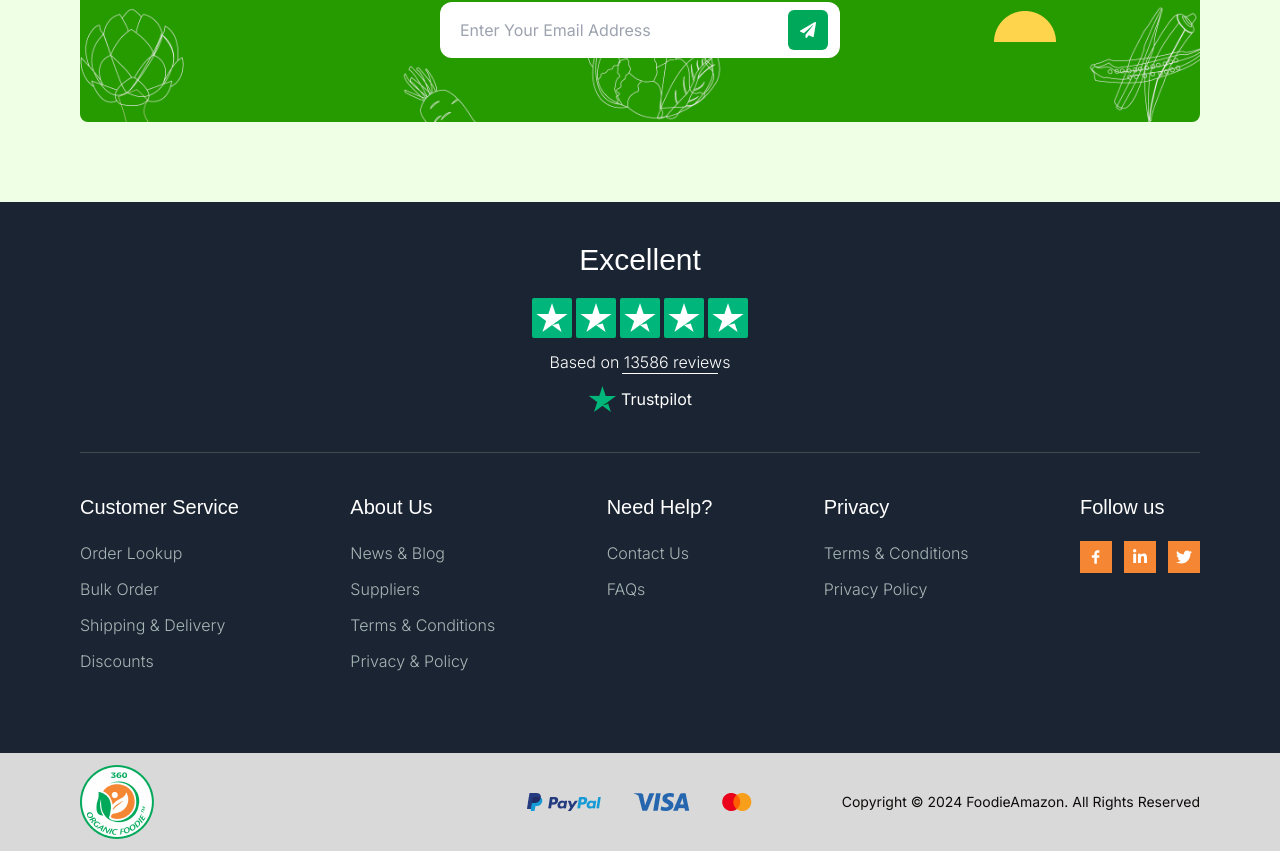
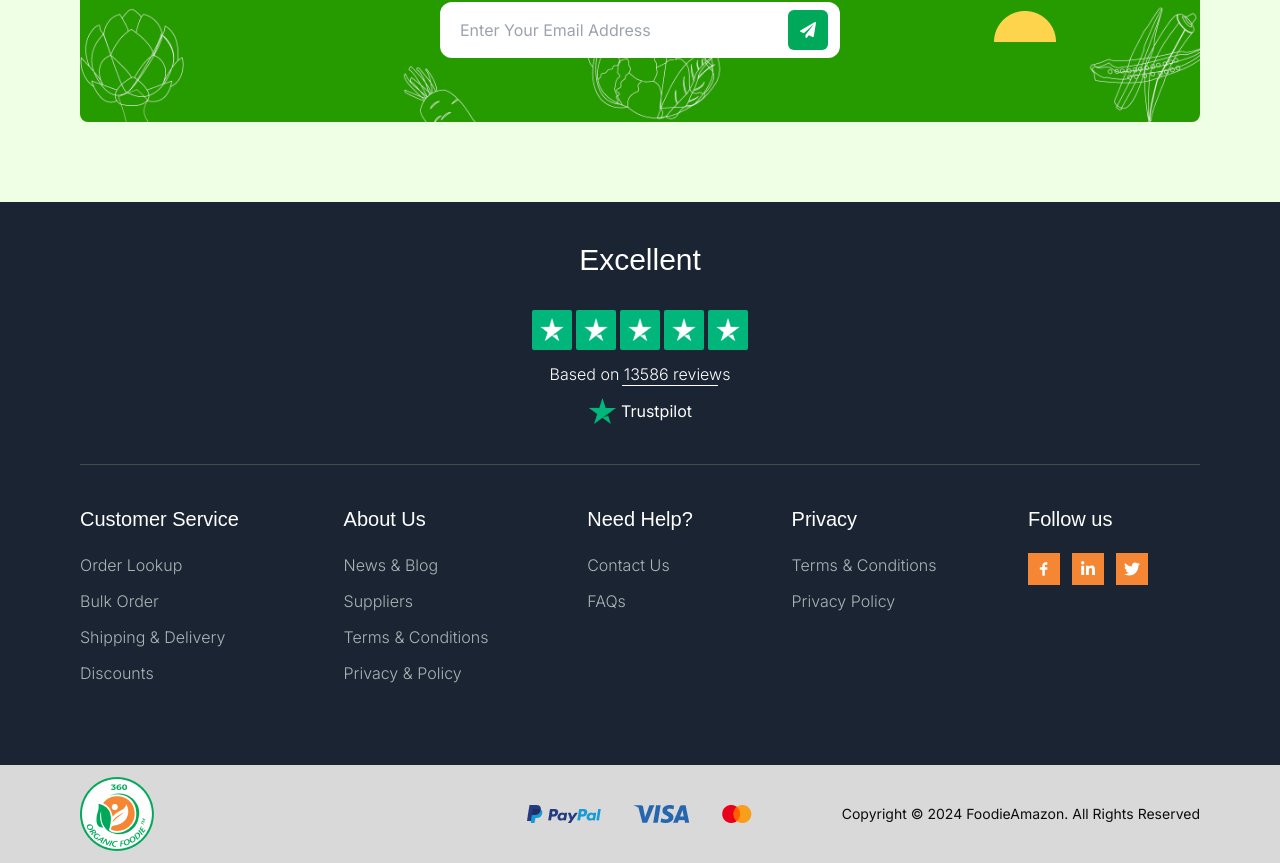
Before and after one commit to blossomobasi/organic_foodie_ecommerce, a React (Vite) app: page / in a window 1280 px wide. Shown: the part 5536-6399 px from the top of the page. Built offline with nearby package versions, Linux system fonts and the light colour scheme; a web font is replaced by a local one.

Commit message:
Implement responsiveness

```diff
--- a/src/components/Footer.tsx
+++ b/src/components/Footer.tsx
@@ -39,17 +39,17 @@ const Footer = () => {
 
     return (
         <section>
-            <div className="bg-darkBlue px-20 py-10 text-white">
+            <div className="bg-darkBlue lg:px-20 px-5 py-10 text-white">
                 <div className="flex flex-col items-center text-center pb-10">
-                    <h3 className="text-3xl font-medium pb-5 nichrome">Excellent</h3>
+                    <h3 className="text-3xl font-medium md:pb-5 mb-3 nichrome">Excellent</h3>
 
                     <div className="flex space-x-1">
                         {Array.from({ length: 5 }).map((_, index) => (
                             <div
                                 key={index}
-                                className="bg-primaryGreen-300 w-10 h-10 flex items-center justify-center rounded-sm"
+                                className="bg-primaryGreen-300 md:w-10 md:h-10 p-1 flex items-center justify-center rounded-sm"
                             >
-                                <img src={WhiteStar} alt="White Star" />
+                                <img src={WhiteStar} alt="White Star" className="w-6 h-6" />
                             </div>
                         ))}
                     </div>
@@ -74,7 +74,7 @@ const Footer = () => {
                 <hr className="border-[#404B4B] border-1 " />
 
                 {/* Footer */}
-                <footer className="flex justify-between py-10">
+                <footer className="grid lg:grid-cols-5 md:grid-cols-3 grid-cols-2 py-10 gap-y-6">
                     <div>
                         <h4 className="text-xl font-medium mb-5 nichrome">Customer Service</h4>
                         <ul className="text-[#A6B6B6] font-light flex flex-col space-y-3">
@@ -86,7 +86,7 @@ const Footer = () => {
                         </ul>
                     </div>
 
-                    <div>
+                    <div className="lg:justify-self-center">
                         <h4 className="text-xl font-medium mb-5 nichrome">About Us</h4>
                         <ul className="text-[#A6B6B6] font-light flex flex-col space-y-3">
                             {aboutUs.map((item, index) => (
@@ -97,7 +97,7 @@ const Footer = () => {
                         </ul>
                     </div>
 
-                    <div>
+                    <div className="lg:justify-self-center">
                         <h4 className="text-xl font-medium mb-5 nichrome">Need Help?</h4>
                         <ul className="text-[#A6B6B6] font-light flex flex-col space-y-3">
                             {help.map((item, index) => (
@@ -108,7 +108,7 @@ const Footer = () => {
                         </ul>
                     </div>
 
-                    <div>
+                    <div className="lg:justify-self-center">
                         <h4 className="text-xl font-medium mb-5 nichrome">Privacy</h4>
                         <ul className="text-[#A6B6B6] font-light flex flex-col space-y-3">
                             {privacy.map((item, index) => (
@@ -119,7 +119,7 @@ const Footer = () => {
                         </ul>
                     </div>
 
-                    <div>
+                    <div className="lg:justify-self-center">
                         <h4 className="text-xl font-medium mb-5 nichrome">Follow us</h4>
                         <ul className="flex space-x-3">
                             <li className="bg-secondaryOrange-400 w-8 h-8 grid place-content-center">
```
